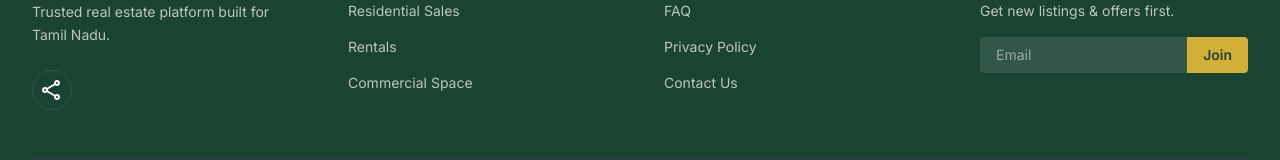
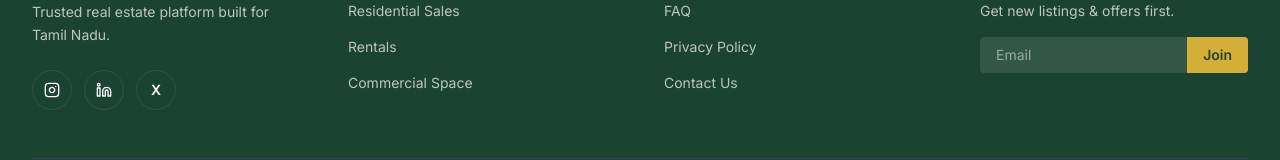
Before and after one commit to calvis00/real-estate-production, a Next.js app in the folder frontend/: page / in a window 1280 px wide. Shown: the part 2380-2540 px from the top of the page. Built offline with nearby package versions, Linux system fonts and the light colour scheme; no server answers.

Commit message:
Update footer social icons with X branding

```diff
--- a/frontend/src/app/page.tsx
+++ b/frontend/src/app/page.tsx
@@ -5,6 +5,7 @@ import PropertyCard from '@/components/PropertyCard';
 import LeadForm from '@/components/LeadForm';
 import BudgetSlider from '@/components/BudgetSlider';
 import Link from 'next/link';
+import { Instagram, Linkedin } from 'lucide-react';
 import { useLang } from '@/i18n/LangContext';
 import { apiUrl } from '@/utils/api';
 
@@ -277,9 +278,36 @@ export default function LandingPage() {
             <div>
               <a className="text-3xl font-extrabold font-headline tracking-tighter mb-3 block" href="#">Nearby<span className="text-secondary">Acres</span></a>
               <p className={ta('text-white/70 text-sm leading-relaxed mb-6')}>{t('footer_tagline')}</p>
-              <div className="flex gap-4">
-                <a className="w-10 h-10 rounded-full border border-slate-500/30 flex items-center justify-center hover:bg-secondary hover:text-primary transition-all" href="#">
-                  <span className="material-symbols-outlined text-sm">share</span>
+              <div className="flex gap-3">
+                <a
+                  className="w-10 h-10 rounded-full border border-slate-500/30 flex items-center justify-center hover:bg-secondary hover:text-primary transition-all"
+                  href="https://instagram.com/nearbyacres"
+                  target="_blank"
+                  rel="noopener noreferrer"
+                  aria-label="Instagram"
+                  title="Instagram"
+                >
+                  <Instagram size={16} />
+                </a>
+                <a
+                  className="w-10 h-10 rounded-full border border-slate-500/30 flex items-center justify-center hover:bg-secondary hover:text-primary transition-all"
+                  href="https://linkedin.com/company/nearbyacres"
+                  target="_blank"
+                  rel="noopener noreferrer"
+                  aria-label="LinkedIn"
+                  title="LinkedIn"
+                >
+                  <Linkedin size={16} />
+                </a>
+                <a
+                  className="w-10 h-10 rounded-full border border-slate-500/30 flex items-center justify-center hover:bg-secondary hover:text-primary transition-all"
+                  href="https://x.com/nearbyacres"
+                  target="_blank"
+                  rel="noopener noreferrer"
+                  aria-label="X"
+                  title="X"
+                >
+                  <span className="text-sm font-extrabold leading-none">X</span>
                 </a>
               </div>
             </div>
```
